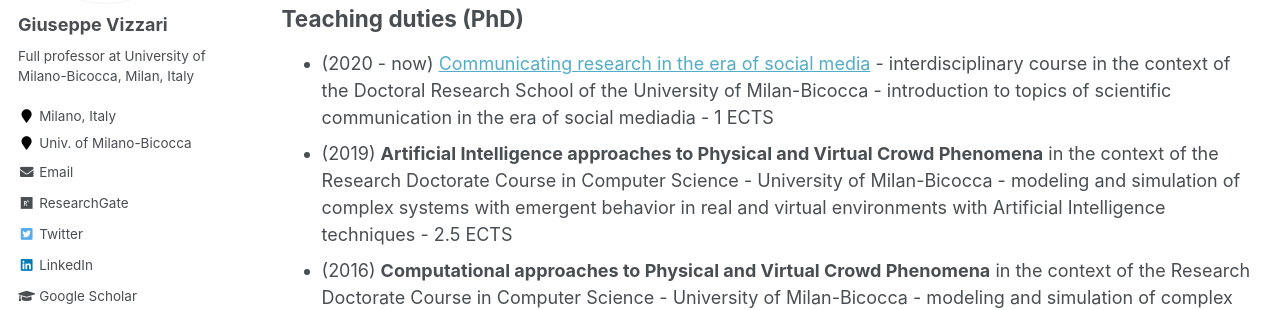
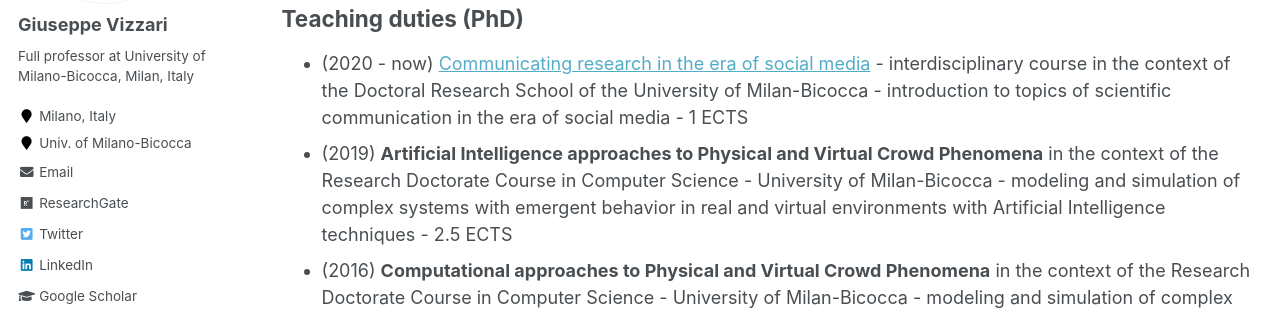
Before and after one commit to GiuseppeVizzari/GiuseppeVizzari.github.io, a Jekyll site: the page built from _pages/teaching.md, in a window 1280 px wide and 900 px high, scrolled down 762 px. Shown: the part 207-517 px from the top of the window. Built offline with Jekyll 4.4.1, drawn with Linux system fonts in a browser that asks for light colours; some web fonts are replaced.

Commit message:
Small corrections.

```diff
--- a/_pages/teaching.md
+++ b/_pages/teaching.md
@@ -7,6 +7,7 @@ author_profile: true
 ---
 
 ## Teaching duties (bachelor's and master's degree level)
+
 - (2022 - now) [Introduction to Artificial Intelligence](https://elearning.unimib.it/course/info.php?id=49465#en) - 3 ECTS - Bachelor's Degree in Informatics - 3rd year
 - (2022 - now) [Web Applications: Design and Development](https://elearning.unimib.it/course/info.php?id=51512#en) (Laboratory) - 3 ECTS - Master's Degree in Communication Theory and Technology - 2nd year
 - (2019 - now) [Artificial Intelligence](https://elearning.unimib.it/course/info.php?id=51520#en) - 4 ECTS in 2019, 2020 and 2022, 6 ECTS in 2021 - Master's Degree in Communication Theory and Technology - 2nd year
@@ -21,12 +22,14 @@ author_profile: true
 - (2006 - 2011) __Complements of Artificial Intelligence__ (module of the class Artificial Intelligence and Complex Systems) - 4 ECTS - Master's Degree in Computer Science - 1st year
 
 ## Teaching duties (PhD)
-- (2020 - now) [Communicating research in the era of social media](https://elearning.unimib.it/course/info.php?id=52835#en) - interdisciplinary course in the context of the Doctoral Research School of the University of Milan-Bicocca - introduction to topics of scientific communication in the era of social mediadia - 1 ECTS
+
+- (2020 - now) [Communicating research in the era of social media](https://elearning.unimib.it/course/info.php?id=52835#en) - interdisciplinary course in the context of the Doctoral Research School of the University of Milan-Bicocca - introduction to topics of scientific communication in the era of social media - 1 ECTS
 - (2019) __Artificial Intelligence approaches to Physical and Virtual Crowd Phenomena__ in the context of the Research Doctorate Course in Computer Science - University of Milan-Bicocca - modeling and simulation of complex systems with emergent behavior in real and virtual environments with Artificial Intelligence techniques - 2.5 ECTS
 - (2016) __Computational approaches to Physical and Virtual Crowd Phenomena__ in the context of the Research Doctorate Course in Computer Science - University of Milan-Bicocca - modeling and simulation of complex systems with emergent behavior in real and virtual environments with cellular automata and multi-agent systems - 2.5 ECTS
 - (2009) __Agent-Based Modeling for the Simulation of Complex Systems__ (3 and 4 September 2009), tutorial in the context of the 11th European Agent Systems Summer School (EASSS’09), University of Turin.
 
 Please notice that:
+
 - existing links (sorry old stuff is gone) lead to the syllabus;
 - the reported ECTS refers to my workload in the class, not the overall ECTS value;
 - unless otherwise indicated (e.g. Laboratory) I am the main instructor.
```
